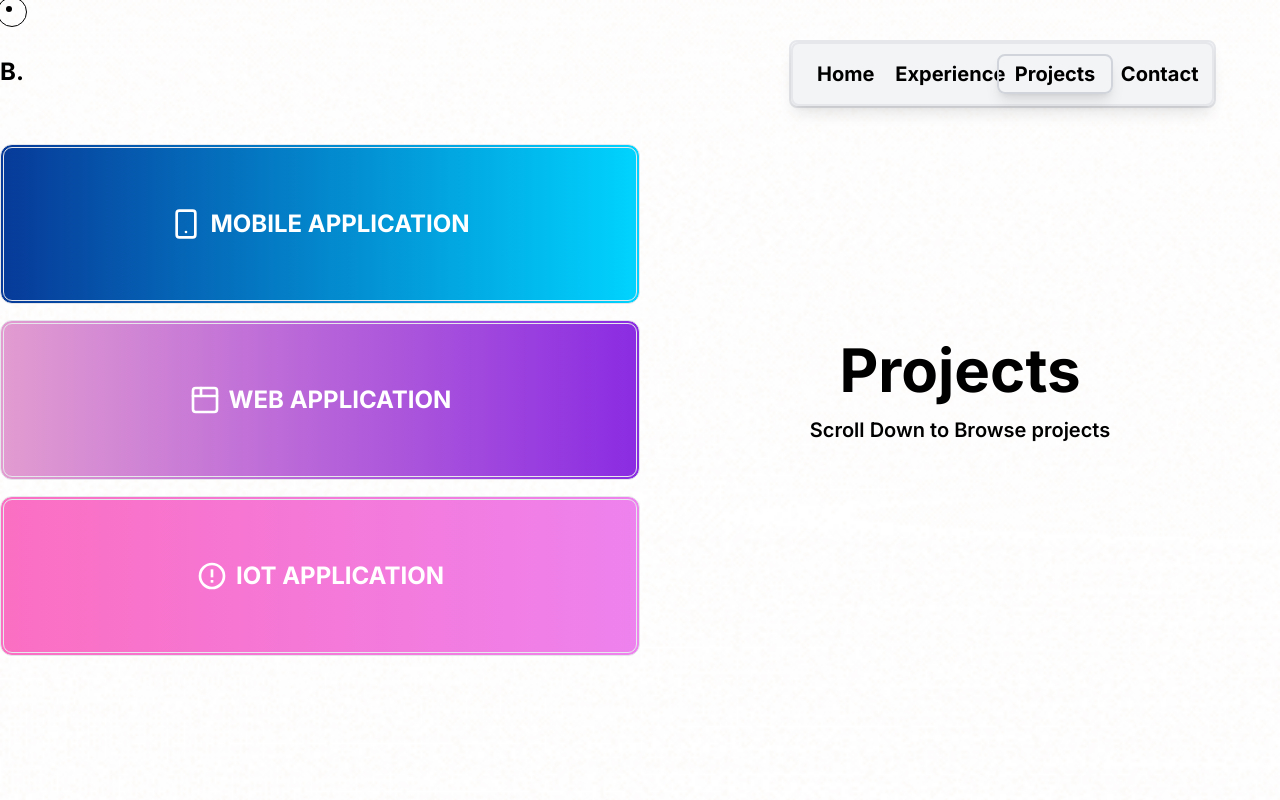
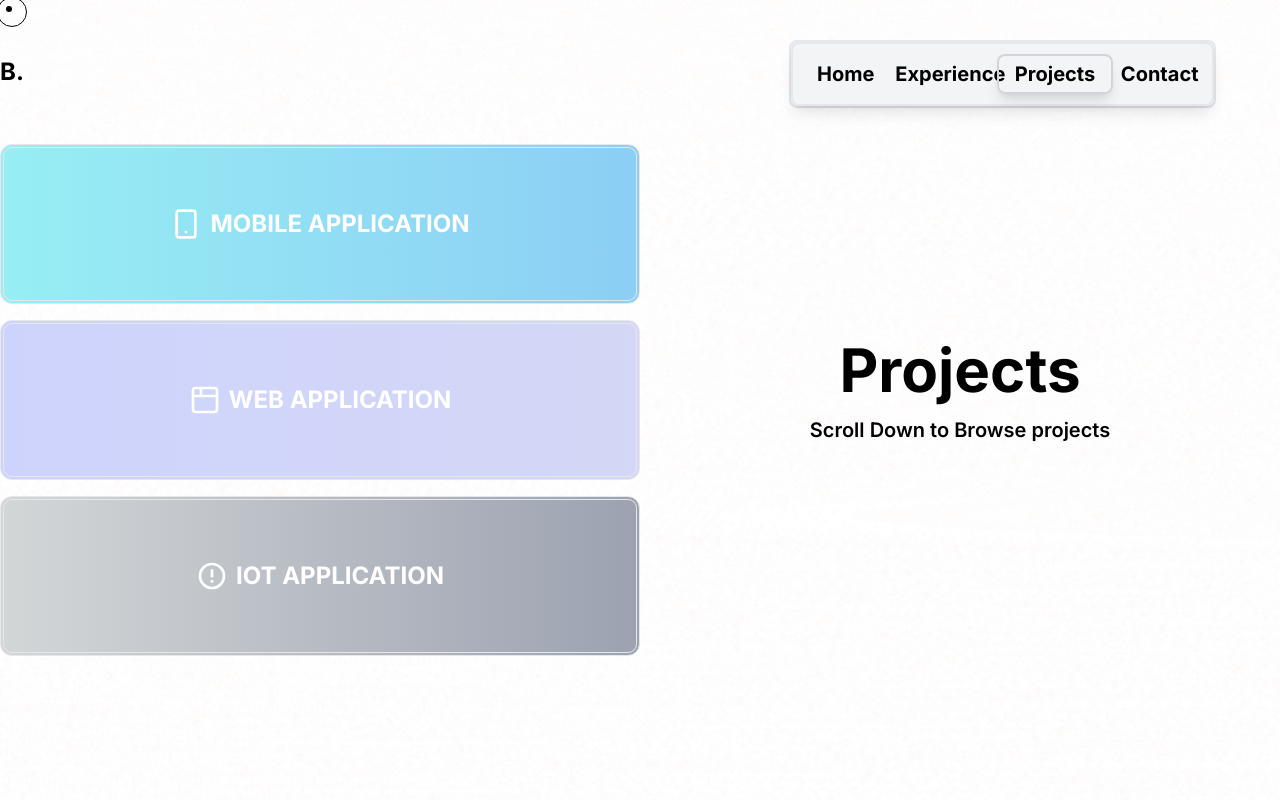
Before and after one commit to bakanatsume/portfolio, a Next.js app: page /projects in a window 1280 px wide. Shown: the top 800 px of the page. Built offline with nearby package versions, Linux system fonts and the light colour scheme.

Commit message:
project color changed

```diff
--- a/app/globals.css
+++ b/app/globals.css
@@ -58,19 +58,19 @@ body {
 }
 
 .liquid-effect-mobileapp {
-  background: linear-gradient(270deg, #00d4ff, #090979, #00d4ff, #090979);
+  background: linear-gradient(90deg, hsla(177, 87%, 79%, 1) 0%, hsla(235, 89%, 70%, 1) 100%);
   background-size: 400% 400%;
   animation: gradientMove 8s ease infinite;
 }
 
 .liquid-effect-web {
-  background: linear-gradient(270deg, #8A2BE2, #FFC0CB, #8A2BE2, #FFC0CB);
+  background: linear-gradient(90deg, hsla(233, 100%, 90%, 1) 0%, hsla(0, 0%, 89%, 1) 100%);
   background-size: 400% 400%;
   animation: gradientMove 8s ease infinite;
 }
 
 .liquid-effect-iot {
-  background: linear-gradient(270deg, #EE82EE, #FF69B4, #EE82EE, #FF69B4);
+  background: linear-gradient(90deg, hsla(120, 6%, 90%, 1) 0%, hsla(228, 75%, 16%, 1) 100%);
   background-size: 400% 400%;
   animation: gradientMove 8s ease infinite;
 }
```
